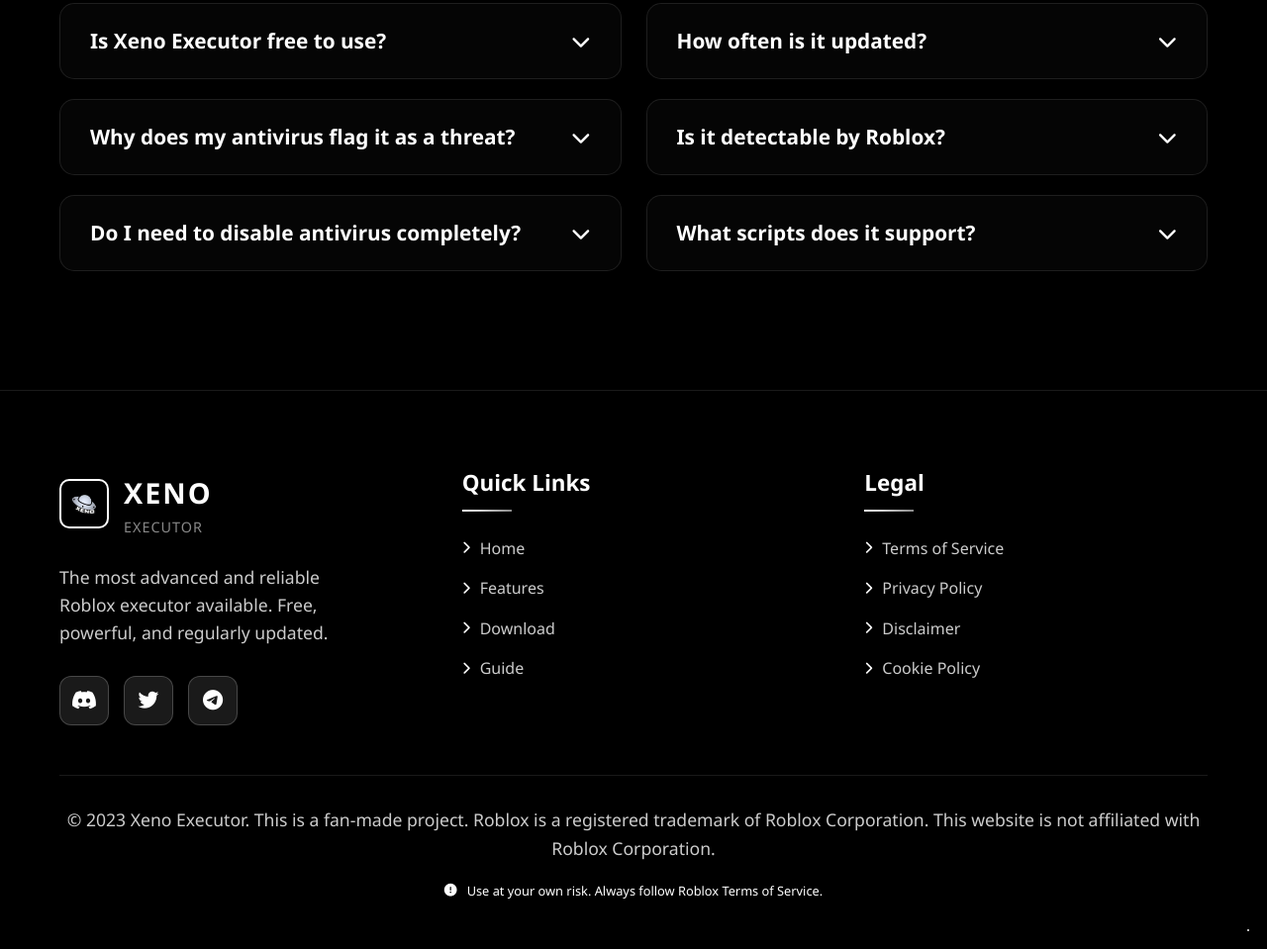
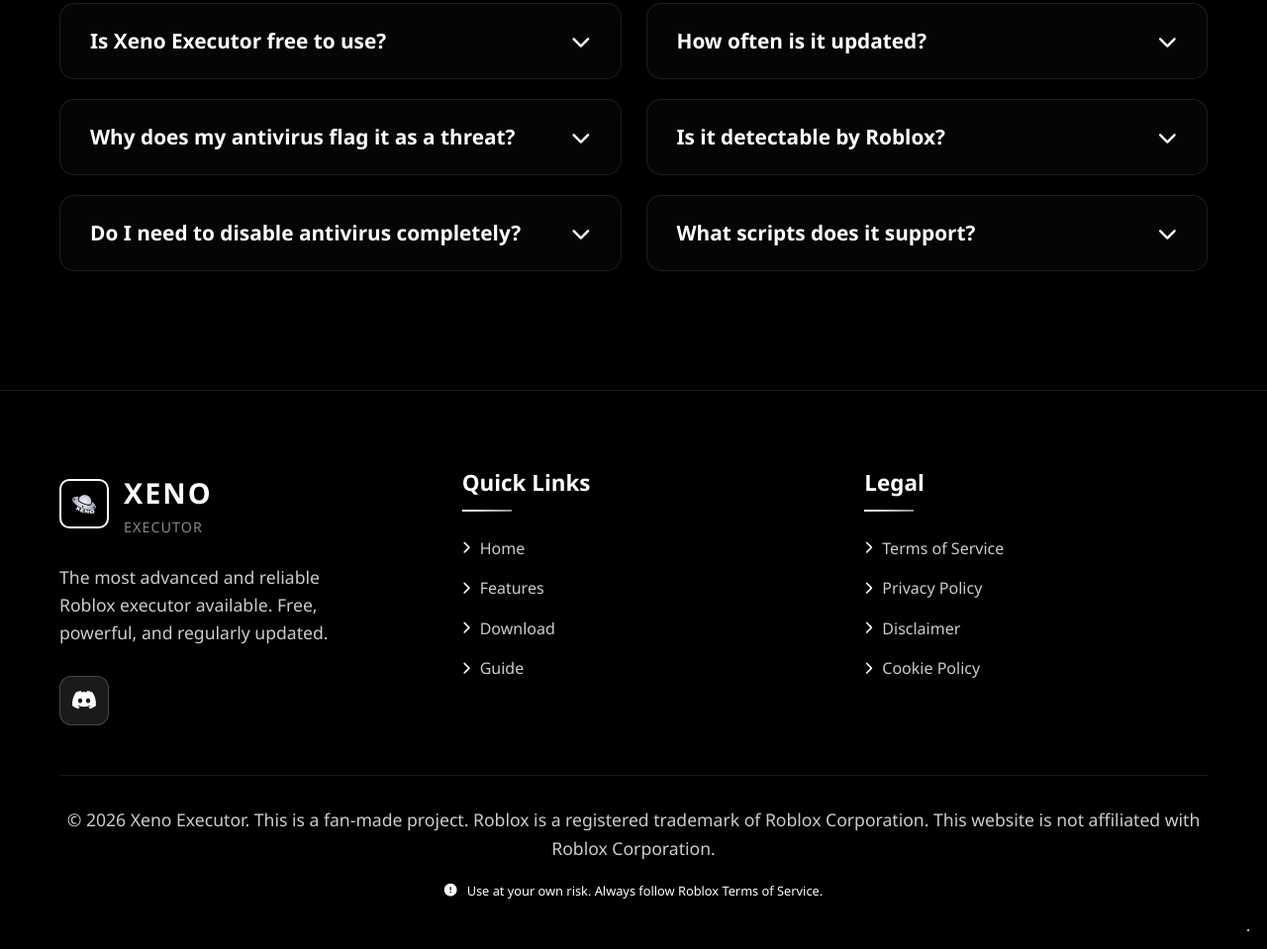
Before and after one commit to hypnotixx0/xenosite, a plain HTML site: page index.html in a window 1280 px wide. Shown: the part 5745-6704 px from the top of the page at 99% size. Drawn offline with Linux system fonts and the light colour scheme.

Commit message:
Update social links and copyright year in footer
Updated Discord link and changed copyright year.

```diff
--- a/index.html
+++ b/index.html
@@ -506,14 +506,8 @@
                     </a>
                     <p class="footer-description">The most advanced and reliable Roblox executor available. Free, powerful, and regularly updated.</p>
                     <div class="social-links">
-                        <a href="#" class="social-link discord">
+                        <a href="https://discord.gg/q5JBJNHP7M" class="social-link discord">
                             <i class="fab fa-discord"></i>
-                        </a>
-                        <a href="#" class="social-link twitter">
-                            <i class="fab fa-twitter"></i>
-                        </a>
-                        <a href="#" class="social-link telegram">
-                            <i class="fab fa-telegram"></i>
                         </a>
                     </div>
                 </div>
@@ -540,7 +534,7 @@
             </div>
 
             <div class="footer-bottom">
-                <p>&copy; 2023 Xeno Executor. This is a fan-made project. Roblox is a registered trademark of Roblox Corporation. This website is not affiliated with Roblox Corporation.</p>
+                <p>&copy; 2026 Xeno Executor. This is a fan-made project. Roblox is a registered trademark of Roblox Corporation. This website is not affiliated with Roblox Corporation.</p>
                 <p class="disclaimer"><i class="fas fa-exclamation-circle"></i> Use at your own risk. Always follow Roblox Terms of Service.</p>
             </div>
         </div>
```
